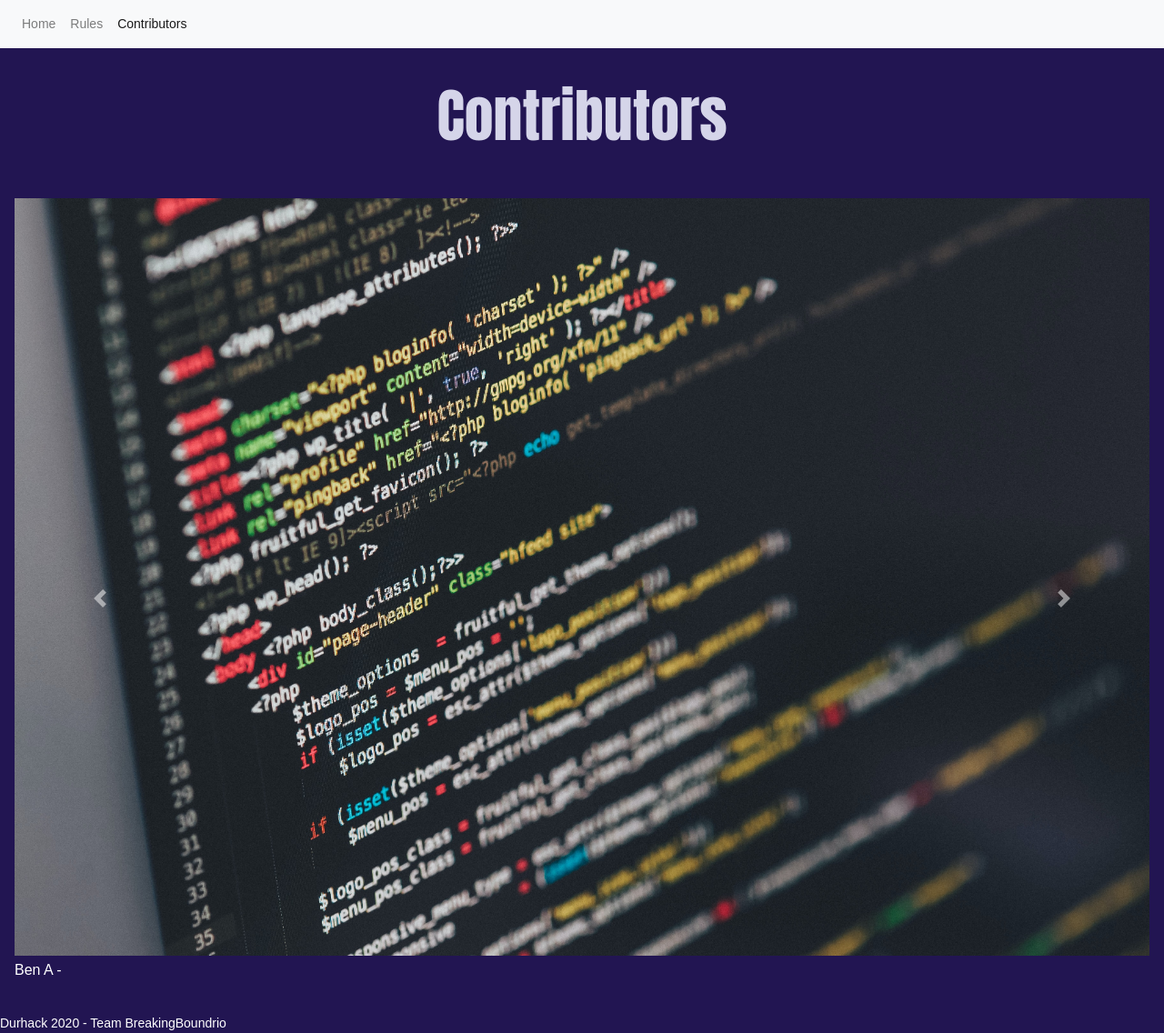
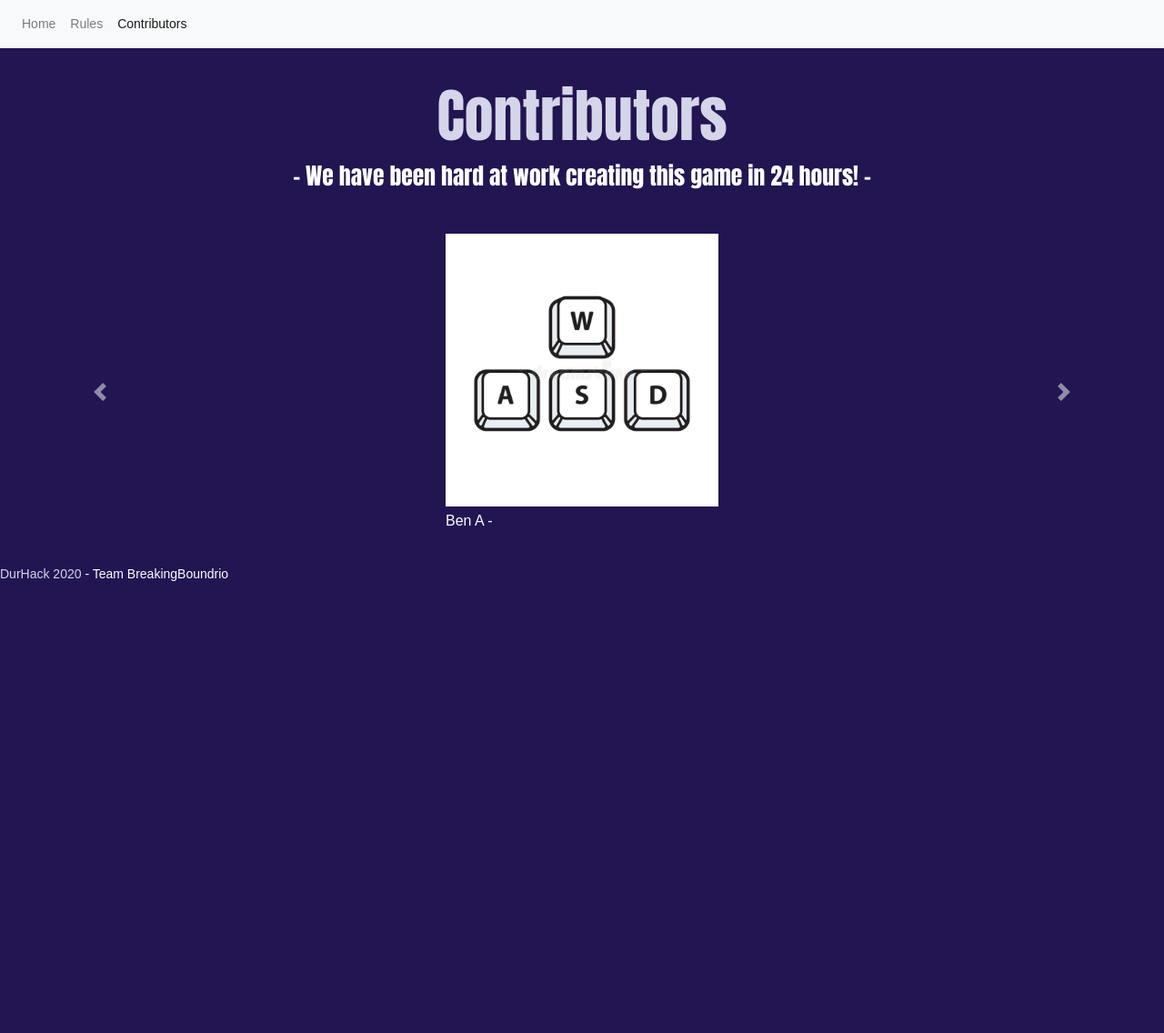
Before and after one commit to FaiZaman/BreakingBoundrio, a Flask app: page /contribution in a window 1280 px wide. Shown: the whole page at 91% size. After the commit the page ends 639 px from the top, so only its background shows below. Run offline with Flask 2, Linux system fonts and the light colour scheme; some libraries are stand-ins or nearby versions.

Commit message:
Improving Carousel

```diff
--- a/static/main.css
+++ b/static/main.css
@@ -85,3 +85,20 @@ p {
 .lbbg {
   background-color: #d5d5e9;
 }
+
+.imagesizing {
+  width: 300px;
+  height: auto;
+}
+
+.centered {
+  display: block;
+  margin-left: auto;
+  margin-right: auto;
+  width: 300px;
+  height: auto;
+}
+
+a {
+  color: #d5d5e9;
+}
--- a/staticPages/base.html
+++ b/staticPages/base.html
@@ -18,7 +18,7 @@
 {% block nav %}{% endblock %}
 {% block content %}{% endblock %}
     <footer class="white">
-      Durhack 2020 - Team BreakingBoundrio
+      <a href="https://www.durhack.com">DurHack 2020</a> - Team BreakingBoundrio
     </footer>
     <script
       src="https://code.jquery.com/jquery-3.3.1.slim.min.js"
--- a/staticPages/contribution.html
+++ b/staticPages/contribution.html
@@ -10,6 +10,7 @@
 {% block content %}
 <header class="titlecard">
   <h1>Contributors</h1>
+  <h2 class='white'> - We have been hard at work creating this game in 24 hours! - </h2>
 </header>
 <main>
 <!-- Testimonial with carousel -->
@@ -17,28 +18,28 @@
 <div id="carouselExampleControls" class="carousel slide" data-ride="carousel">
     <div class="carousel-inner">
       <div class="carousel-item active">
-        <img src="code.jpg" class="d-block w-100">
-        <p class='white'>Ben A - </p>
+        <img class='imagesizing centered' alt='wasd' src="{{ url_for('static', filename='images/wasd.jpg')}}">
+        <p class='white centered'>Ben A - </p>
       </div>
       <div class="carousel-item">
-        <img src="code.jpg" class="d-block w-100">
-        <p class='white'>Gianluca A- </p>
+        <img class='imagesizing centered' alt='wasd' src="{{ url_for('static', filename='images/wasd.jpg')}}">
+        <p class='white centered'>Gianluca A- </p>
       </div>
       <div class="carousel-item">
-        <img src="code.jpg" class="d-block w-100">
-        <p class='white'>David K - </p>
+        <img class='imagesizing centered' alt='wasd' src="{{ url_for('static', filename='images/wasd.jpg')}}">
+        <p class='white centered'>David K - </p>
       </div>
       <div class="carousel-item">
-        <img src="code.jpg" class="d-block w-100">
-        <p class='white'>Mairi O - </p>
+        <img class='imagesizing centered' alt='mairi' src="{{ url_for('static', filename='images/mairi.jpg')}}">
+        <p class='white centered'>Mairi O - </p>
       </div>
       <div class="carousel-item">
-        <img src="code.jpg" class="d-block w-100">
-        <p class='white'>Franek P - </p>
+        <img class='imagesizing centered' alt='wasd' src="{{ url_for('static', filename='images/wasd.jpg')}}">
+        <p class='white centered'>Franek P - </p>
       </div>
       <div class="carousel-item">
-        <img src="code.jpg" class="d-block w-100">
-        <p class='white'>Faiz Z - </p>
+        <img class='imagesizing centered' alt='wasd' src="{{ url_for('static', filename='images/wasd.jpg')}}">
+        <p class='white centered'>Faiz Z - </p>
       </div>
     </div>
     <a class="carousel-control-prev" href="#carouselExampleControls" role="button" data-slide="prev">
--- a/staticPages/index.html
+++ b/staticPages/index.html
@@ -24,7 +24,7 @@
         An educational game where you have to use your knowledge to
         break boundries and beat your high score!
       </p>
-      <a href="game.html" class="btn btn-secondary">Play </a>
+      <a href="game.html" class="btn btn-secondary btn-lg">Play </a>
     </div>
   </div>
 </main>
--- a/staticPages/rules.html
+++ b/staticPages/rules.html
@@ -19,10 +19,10 @@
       <div class="card-body">
         <h5 class="card-title titlecard">Controls</h5>
         <div>
-          <img class='logoImage' alt='wasd' src="{{ url_for('static', filename='images/wasd.jpg')}}">
+          <img class='imagesizing' alt='wasd' src="{{ url_for('static', filename='images/wasd.jpg')}}">
         </div>
         <p class="card-text">
-          <small class="text-muted">Details here</small>
+          <small class="text-muted">If you don't know how to use WASD... Google it!</small>
         </p>
       </div>
     </div>
```
Also changed, not shown: static/images/mairi.jpg (added).
